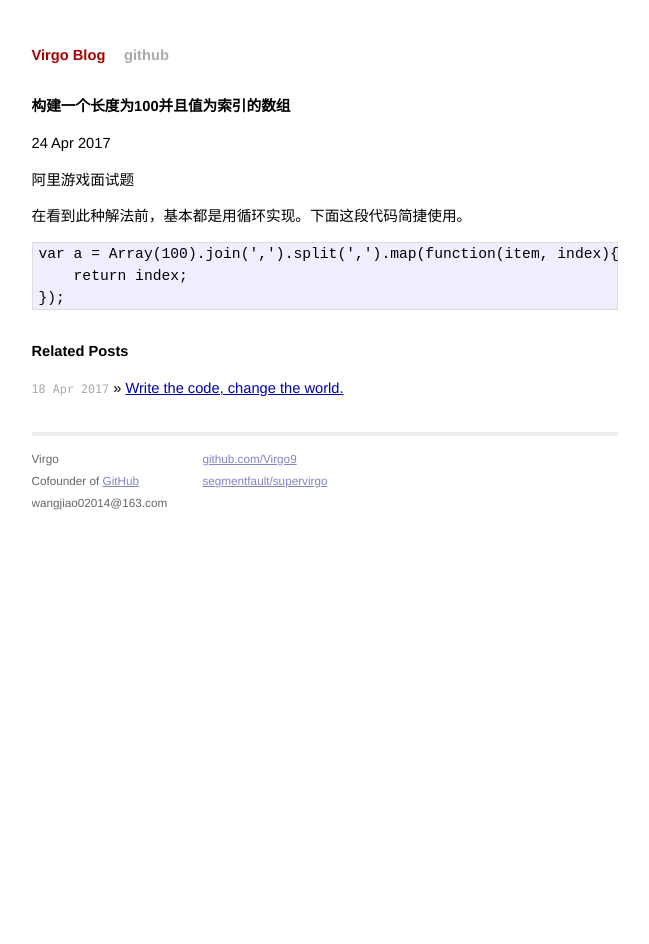
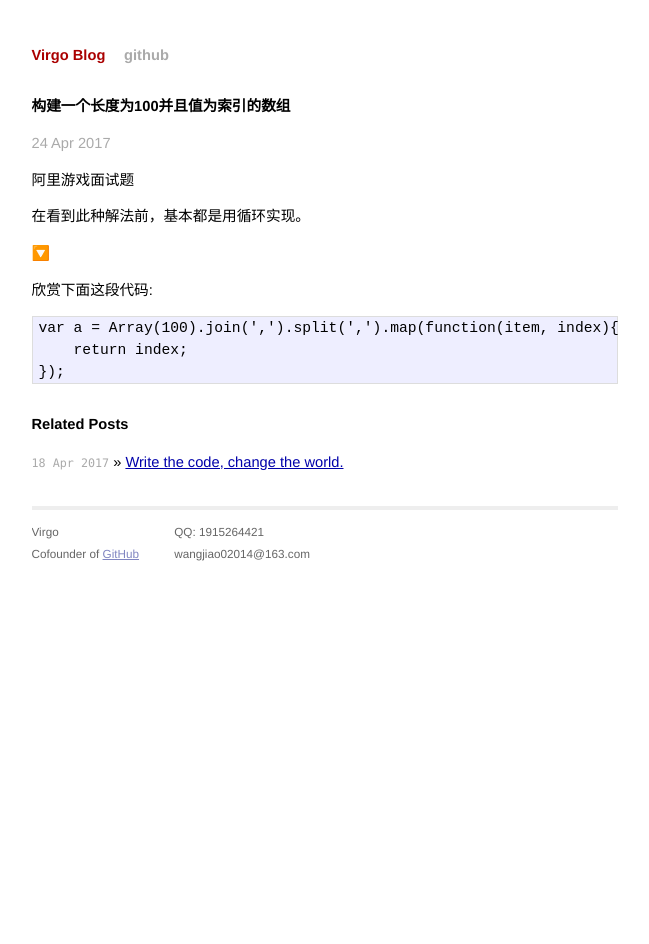
Before and after one commit to virgo02014/virgo02014.github.io, a Jekyll site: the page built from _posts/2017-04-24-create-an-array-of-a-length-of-100.html, in a window 1280 px wide. Shown: the whole page, without its empty margins (315-964 px from the left). Built offline with Jekyll 4.4.1, drawn with Linux system fonts in a browser that asks for light colours.

Commit message:
add info

```diff
--- a/_layouts/default.html
+++ b/_layouts/default.html
@@ -23,21 +23,16 @@
                 <p>
                     Virgo
                     <br /> Cofounder of <a href="https://github.com/Virgo9">GitHub</a>
-                    <br /> wangjiao02014@163.com
                 </p>
             </div>
             <div class="contact">
                 <p>
-                    <a href="https://github.com/Virgo9">github.com/Virgo9</a>
+                    QQ: 1915264421
                     <br />
-                    <a href="https://segmentfault.com/u/supervirgo/notes">segmentfault/supervirgo</a>
+                    <!-- <a href="https://segmentfault.com/u/supervirgo/notes">segmentfault/supervirgo</a> -->
+                    wangjiao02014@163.com
                     <br />
                 </p>
-            </div>
-            <div class="rss">
-                <!-- <a href="http://feeds.feedburner.com/tom-preston-werner">
-                    <img src="/images/rss.png" alt="Subscribe to RSS Feed" />
-                </a> -->
             </div>
         </div>
     </div>
--- a/_posts/2017-04-24-create-array-100-length.html
+++ b/_posts/2017-04-24-create-an-array-of-a-length-of-100.html
@@ -3,10 +3,14 @@ layout: post
 title: 构建一个长度为100并且值为索引的数组
 ---
 <h2>{{ page.title }}</h2>
-<p class="mata">{{ page.date | date_to_string }}</p>
+<p class="meta">{{ page.date | date_to_string }}</p>
 
 <p>阿里游戏面试题</p>
-<p>在看到此种解法前，基本都是用循环实现。下面这段代码简捷使用。</p>
+<p>在看到此种解法前，基本都是用循环实现。</p>
+
+🔽
+
+<p>欣赏下面这段代码: </p>
 <pre>var a = Array(100).join(',').split(',').map(function(item, index){
     return index;
 });
```
